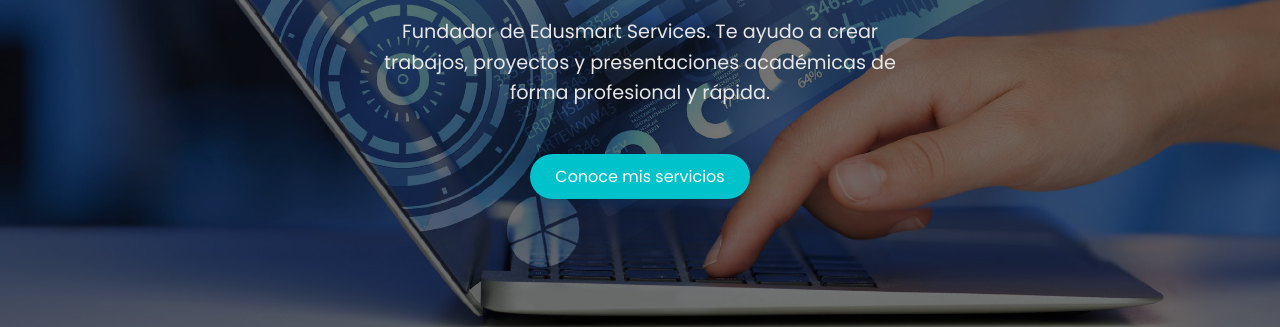
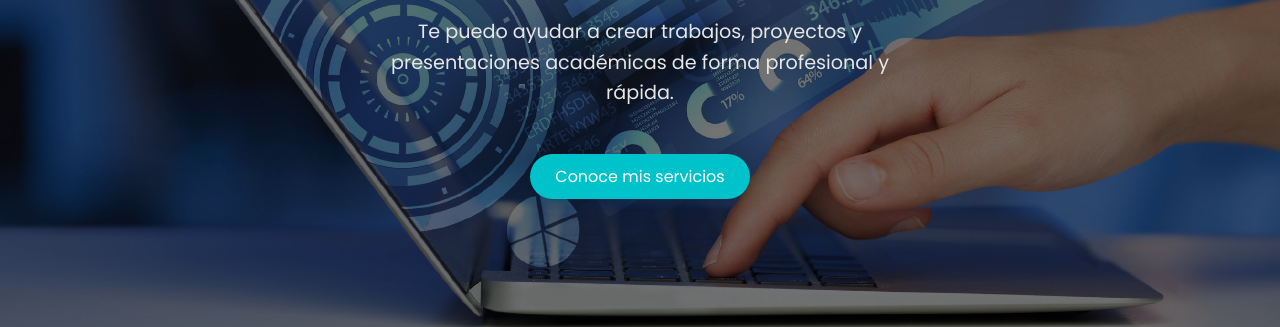
Before and after one commit to Lenny0099/EduSmart, a plain HTML site: page index.html in a window 1280 px wide. Shown: the part 374-701 px from the top of the page. Drawn offline with nearby package versions, Linux system fonts and the light colour scheme.

Commit message:
4 cambio al parrafo
cambio parrafo

```diff
--- a/index.html
+++ b/index.html
@@ -32,7 +32,7 @@
   <div class="overlay"></div>
   <div class="text">
     <h2>¡Hola! Soy <span>Lenny Galán</span></h2>
-    <p>Fundador de Edusmart Services. Te ayudo a crear trabajos, proyectos y presentaciones académicas de forma profesional y rápida.</p>
+    <p>Te puedo ayudar a crear trabajos, proyectos y presentaciones académicas de forma profesional y rápida.</p>
     <a href="#servicios" class="btn">Conoce mis servicios</a>
   </div>
 </section>
```
